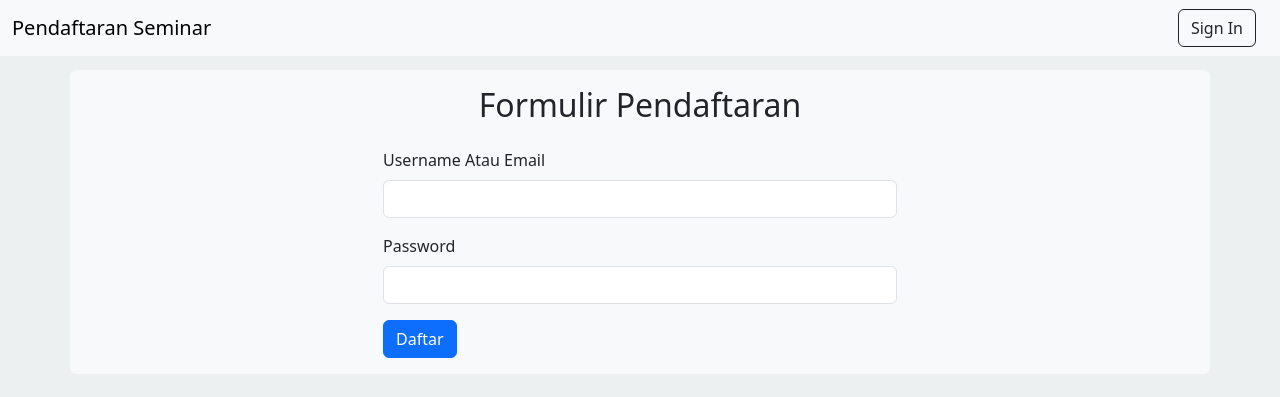
After one commit to littleboy12/pendaftaraSeminar, a PHP site: page /view/view_login.php in a window 1280 px wide. The commit adds this page. Shown: the top 397 px of the page. Run offline with PHP 8.4, Linux system fonts and the light colour scheme.

Commit message:
Membuat Login + validasi, - Email msih bisa double

```diff
--- a/config/config.php
+++ b/config/config.php
@@ -1,6 +1,6 @@
 <?php
 
-$conn = mysqli_connect("localhost", "root", "", "tb_seminar");
+$conn = mysqli_connect("localhost", "root", "", "db_seminar");
 
 if (!$conn) {
     echo "Error connecting to Database";
--- /dev/null
+++ b/public/login.php
@@ -0,0 +1,31 @@
+<?php
+include "../config/config.php";
+session_start();
+
+$userOrEmail = $password = "";
+$error = [];
+
+if (isset($_POST['login'])) {
+    $userOrEmail = $_POST['userOrEmail'];
+    $password = $_POST['password'];
+
+    $sqlCekAccount = mysqli_query($conn, "SELECT * FROM tb_user WHERE username = '$userOrEmail' OR email = '$userOrEmail'");
+    $sqlCekAccountPass = mysqli_query($conn, "SELECT * FROM tb_user WHERE `password` = '$password'");
+
+    if (mysqli_num_rows($sqlCekAccount) > 0) {
+        if (mysqli_num_rows($sqlCekAccountPass) > 0) {
+            $row = mysqli_fetch_array($sqlCekAccount);
+            $_SESSION['username'] = $row['username'];
+            $_SESSION['nama'] = $row['nama'];
+            $_SESSION['level'] = $row['level'];
+
+            header("Location: ../view/view_beranda.php");
+
+            exit();
+        } else {
+            $error['errPassword'] = "Password Salah";
+        }
+    } else {
+        $error['errUsername'] = "Username Atau Email Tidak Terdaftar";
+    }
+}
--- a/public/logout.php
+++ b/public/logout.php
@@ -3,5 +3,5 @@ session_start();
 session_unset();
 session_destroy();
 
-header("Location: ../view/view_registration.php");
+header("Location: ../view/view_login.php");
 exit();
--- a/public/registration.php
+++ b/public/registration.php
@@ -4,7 +4,7 @@ session_start();
 
 $error = [];
 
-$nama = $email = $negara = $provinsi = $alamat = $insitusi = $username = $password = $rePassword = "";
+$nama = $email = $negara = $provinsi = $alamat = $institusi = $username = $password = $rePassword = "";
 
 if (isset($_POST['register'])) {
     $nama = $_POST['nama'];
@@ -33,7 +33,7 @@ if (isset($_POST['register'])) {
                     $_SESSION['nama'] = $nama;
                     $_SESSION['level'] = 'user';
 
-                    header("Location: ../view/beranda.php");
+                    header("Location: ../view/view_beranda.php");
                     exit();
                 }
             } else {
--- a/view/beranda.php
+++ b/view/view_beranda.php
@@ -2,7 +2,7 @@
 include "../layout/header.php";
 
 if (!isset($_SESSION['username'])) {
-    header("Location: ./view_registration.php");
+    header("Location: ./view_login.php");
 
     exit();
 }
--- /dev/null
+++ b/view/view_login.php
@@ -0,0 +1,58 @@
+<?php include_once "../app/dataLayout.php"; require_once "../public/login.php" ?>
+<!doctype html>
+<html lang="en">
+
+<head>
+    <meta charset="utf-8">
+    <meta name="viewport" content="width=device-width, initial-scale=1">
+    <title>SEMINAR NASIONAL</title>
+    <link href="https://cdn.jsdelivr.net/npm/bootstrap@5.3.3/dist/css/bootstrap.min.css" rel="stylesheet" integrity="sha384-QWTKZyjpPEjISv5WaRU9OFeRpok6YctnYmDr5pNlyT2bRjXh0JMhjY6hW+ALEwIH" crossorigin="anonymous">
+    <link rel="stylesheet" href="../assets/css/style.css">
+</head>
+
+<body class="regis">
+    <nav class="navbar navbar-expand-lg bg-body-tertiary fixed-top">
+        <div class="container-fluid">
+            <a class="navbar-brand" href="#">Pendaftaran Seminar</a>
+            <button class="navbar-toggler" type="button" data-bs-toggle="collapse" data-bs-target="#navbarText" aria-controls="navbarText" aria-expanded="false" aria-label="Toggle navigation">
+                <span class="navbar-toggler-icon"></span>
+            </button>
+            <div class="collapse navbar-collapse" id="navbarText">
+                <span class="navbar-text mx-4" style="right: 0; position: absolute;">
+                    <a href="#"><button type="button" class="btn btn-outline-dark">Sign In</button></a>
+                </span>
+            </div>
+        </div>
+    </nav>
+    <main class="container bg-light rounded py-3" style="margin-top: 70px;">
+        <div class="row justify-content-center">
+            <div class="col-md-6">
+                <h2 class="text-center mb-4">Formulir Pendaftaran</h2>
+                <form method="POST" action="">
+                    <div class="mx-3">
+                        <div class="mb-3">
+                            <label for="username" class="form-label">Username Atau Email</label>
+                            <input type="text" name="userOrEmail" class="form-control" id="username" value="<?= htmlspecialchars($userOrEmail)?>" required>
+                            <?php if (isset($error['errUsername'])): ?>
+                                <p style="color: red;"><?php echo $error['errUsername']; ?></p>
+                            <?php endif; ?>
+                        </div>
+                        <div class="mb-3">
+                            <label for="password" class="form-label">Password</label>
+                            <input type="password" name="password" class="form-control" id="password" value="<?= htmlspecialchars($password)?>" required>
+                            <?php if (isset($error['errPassword'])): ?>
+                                <p style="color: red;"><?php echo $error['errPassword']; ?></p>
+                            <?php endif; ?>
+                        </div>
+                        <input type="submit" name="login" class="btn btn-primary" value="Daftar">
+                    </div>
+                </form>
+            </div>
+        </div>
+    </main>
+
+    <script src="https://cdn.jsdelivr.net/npm/bootstrap@5.3.3/dist/js/bootstrap.bundle.min.js" integrity="sha384-YvpcrYf0tY3lHB60NNkmXc5s9fDVZLESaAA55NDzOxhy9GkcIdslK1eN7N6jIeHz" crossorigin="anonymous"></script>
+    <script src="../assets/js/script.js"></script>
+</body>
+
+</html>
```
